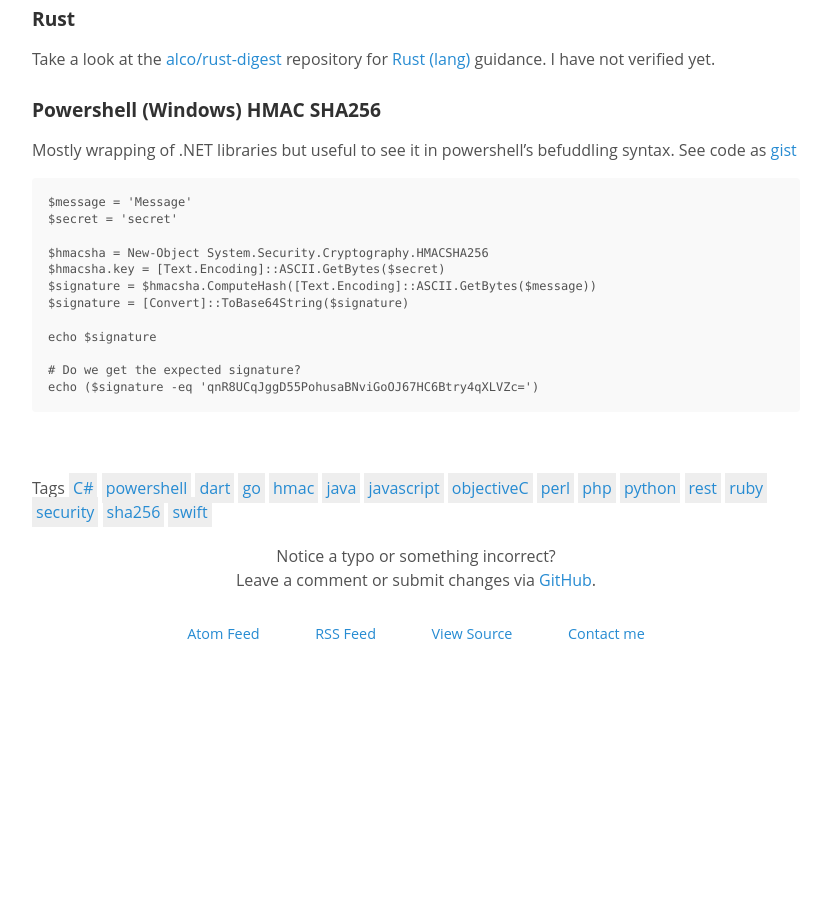
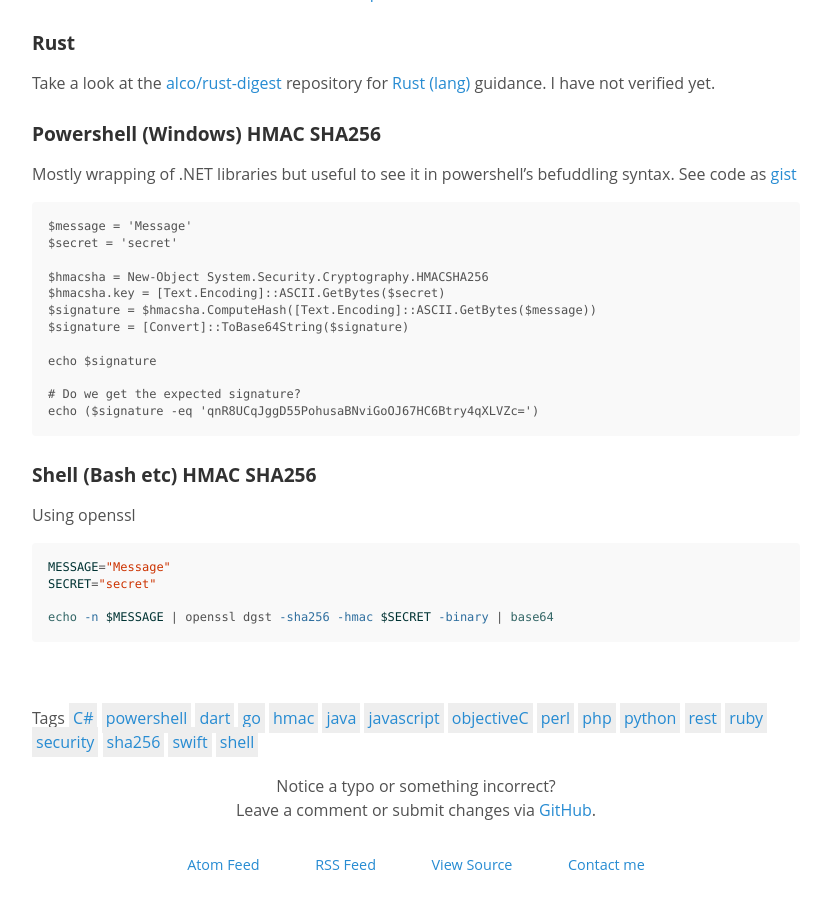
Before and after one commit to jokecamp/jokecamp.com, a Jekyll site: the page built from _posts/2012-10-22-examples-of-creating-base64-hashes-using-hmac-sha256-in-different-languages.markdown, in a window 1280 px wide and 900 px high, scrolled down 5743 px. Shown: the whole window, without its empty margins (224-1052 px from the left). Built offline with Jekyll 4.4.1, drawn with Linux system fonts in a browser that asks for light colours; Markdown is read by kramdown in place of the engine named in the settings; before the commit the page ends 6413 px from its top, so only the background shows below that.

Commit message:
Add plain shell unix sample

````diff
--- a/_posts/2012-10-22-examples-of-creating-base64-hashes-using-hmac-sha256-in-different-languages.markdown
+++ b/_posts/2012-10-22-examples-of-creating-base64-hashes-using-hmac-sha256-in-different-languages.markdown
@@ -26,6 +26,7 @@ tags:
 - security
 - sha256
 - swift
+- shell
 featured: true
 ---
 
@@ -49,6 +50,7 @@ Jump to an implementation:
   * [Swift]({{page.url}}#swift)
   * [Rust]({{page.url}}#rust)
   * [Powershell]({{page.url}}#powershell)
+  * [Shell]({{page.url}}#shell)
 
 ### <a name='js'></a>Javascript HMAC SHA256
 
@@ -338,3 +340,14 @@ echo $signature
 # Do we get the expected signature?
 echo ($signature -eq 'qnR8UCqJggD55PohusaBNviGoOJ67HC6Btry4qXLVZc=')
 ```
+
+### <a name='shell'></a>Shell (Bash etc) HMAC SHA256
+
+Using openssl
+
+```shell
+MESSAGE="Message"
+SECRET="secret"
+
+echo -n $MESSAGE | openssl dgst -sha256 -hmac $SECRET -binary | base64
+```
````
